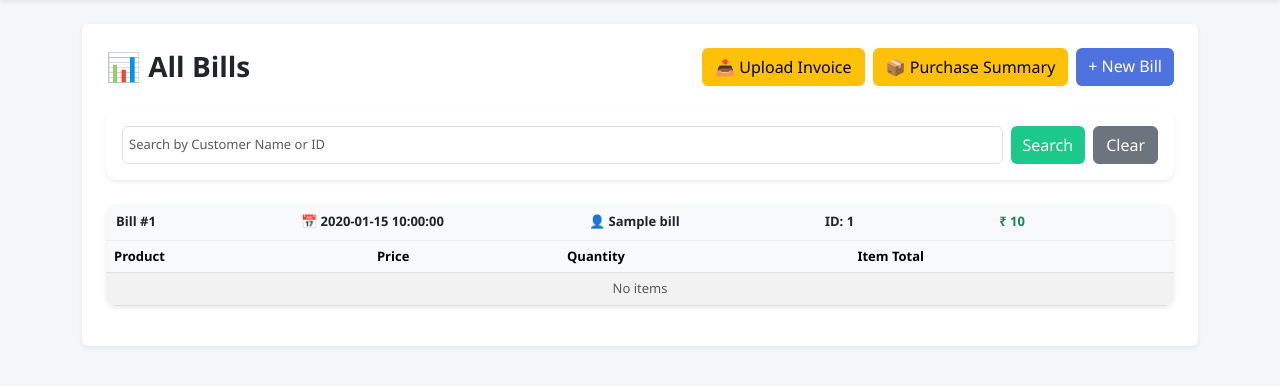
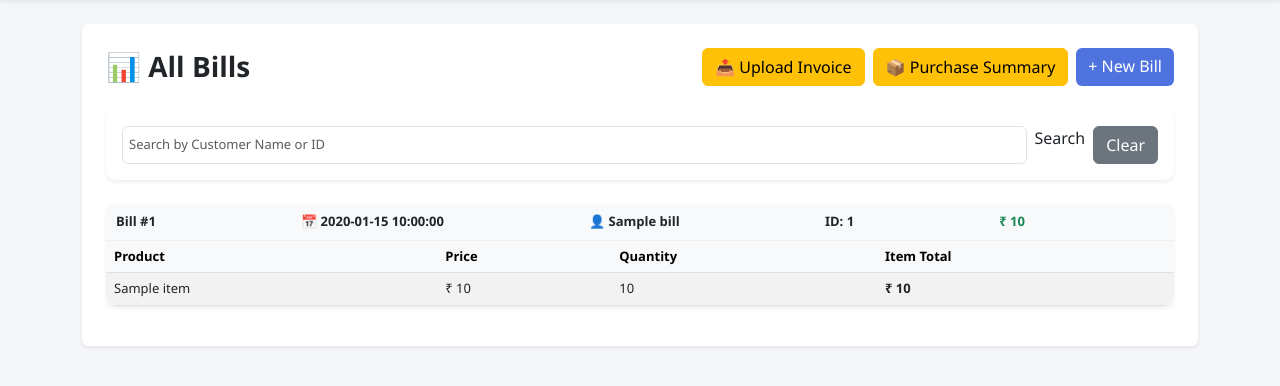
Before and after one commit to Suryanagireddy1/Sales_management, a Flask app: template templates/index.html in a window 1280 px wide. Shown: the part 56-442 px from the top of the page. Run offline with Flask 3, Linux system fonts and the light colour scheme; the template is opened without the code that fills it: most values are stand-ins (such as "Sample title", 1, 10 or a date in 2020); some libraries are stand-ins or nearby versions.

Commit message:
Update index.html

```diff
--- a/templates/index.html
+++ b/templates/index.html
@@ -1,124 +1,46 @@
 {% extends "layout.html" %}
 {% block content %}
 
-<!-- ================= PAGE HEADER ================= --><div class="d-flex justify-content-between align-items-center mb-4 flex-wrap gap-2"><h3 class="mb-0">📊 All Bills</h3>
+<div class="d-flex justify-content-between align-items-center mb-4 flex-wrap gap-2"><h3 class="mb-0">📊 All Bills</h3><div class="d-flex flex-wrap gap-2"><a href="/upload_invoice" class="btn btn-warning">📤 Upload Invoice</a>
 
-<div class="d-flex flex-wrap gap-2">
+<a href="/purchase_summary" class="btn btn-warning">📦 Purchase Summary</a>
 
-    <a href="/upload_invoice" class="btn btn-warning">
-        📤 Upload Invoice
-    </a>
+<a href="/add_bill" class="btn btn-primary">+ New Bill</a>
 
-    <a href="/purchase_summary" class="btn btn-warning">
-        📦 Purchase Summary
-    </a>
-
-    <a href="/add_bill" class="btn btn-primary">
-        + New Bill
-    </a>
-
-</div>
-
-</div><!-- ================= SEARCH ================= --><div class="card p-3 mb-4 shadow-sm"><form method="GET" action="/">
-
-    <div class="search-box">
-
-        <input
+</div></div><div class="card p-3 mb-4 shadow-sm"><form method="GET" action="/"><div class="search-box"><input
 type="text"
 name="search"
 class="form-control"
 placeholder="Search by Customer Name or ID"
 value="{{ search if search }}"
-        >
 
-        <button class="btn btn-success">
-            Search
-        </button>
+«»
 
-        <a href="/" class="btn btn-secondary">
-            Clear
-        </a>
+<button class="btn btn-success">Search</button>
 
-    </div>
+<a href="/" class="btn btn-secondary">Clear</a>
 
-</form>
-
-</div><!-- ================= BILL LIST ================= -->{% if bills %}
+</div></form></div>{% if bills %}
 
 {% for bill in bills %}
 
-<div class="card mb-3 shadow-sm border-0"><!-- ===== Bill Header ===== -->
-
-<div class="card-header bg-light">
-
-    <div class="bill-header">
-
-        <div>
-            <strong>Bill #{{ bill.id }}</strong>
-        </div>
-
-        <div>
-            📅 {{ bill.bill_date }}
-        </div>
-
-        <div>
-            👤 {{ bill.customer_name }}
-        </div>
-
-        <div>
-            ID: {{ bill.customer_id }}
-        </div>
-
-        <div class="text-success fw-bold">
-            ₹ {{ bill.total }}
-        </div>
-
-    </div>
-
-</div>
-
-
-
-<!-- ===== Bill Items ===== -->
-
-<div class="card-body p-0 table-responsive">
-
-    <table class="table table-striped table-hover mb-0">
-
-        <thead class="table-light">
-
+<div class="card mb-3 shadow-sm border-0"><div class="card-header bg-light"><div class="bill-header"><div><strong>Bill #{{ bill.id }}</strong></div><div>📅 {{ bill.bill_date }}</div><div>👤 {{ bill.customer_name }}</div><div>ID: {{ bill.customer_id }}</div><div class="text-success fw-bold">₹ {{ bill.total }}</div></div></div><div class="card-body p-0 table-responsive"><table class="table table-striped table-hover mb-0"><thead class="table-light">
 <tr>
 <th>Product</th>
 <th>Price</th>
 <th>Quantity</th>
 <th>Item Total</th>
 </tr>
+</thead><tbody>{% if bill.items %}
 
-        </thead>
-
-        <tbody>
-
-        {% for item in bill_items.get(bill.id, []) %}
+{% for item in bill.items %}
 
 <tr>
-
-            <td>
-                {{ item.product_name }}
-            </td>
-
-            <td>
-                ₹ {{ item.price }}
-            </td>
-
-            <td>
-                {{ item.quantity }}
-            </td>
-
-            <td class="fw-semibold">
-                ₹ {{ item.item_total }}
-            </td>
-
-        </tr>
+<td>{{ item.product_name }}</td>
+<td>₹ {{ item.price }}</td>
+<td>{{ item.quantity }}</td>
+<td class="fw-semibold">₹ {{ item.item_total }}</td>
+</tr>{% endfor %}
 
 {% else %}
 
@@ -126,17 +48,9 @@
 <td colspan="4" class="text-center text-muted">
 No items
 </td>
-        </tr>
+</tr>{% endif %}
 
-        {% endfor %}
-
-        </tbody>
-
-    </table>
-
-</div>
-
-</div>{% endfor %}
+</tbody></table></div></div>{% endfor %}
 
 {% else %}
 
```
Lines whose indentation alone changed are shown as unchanged.
